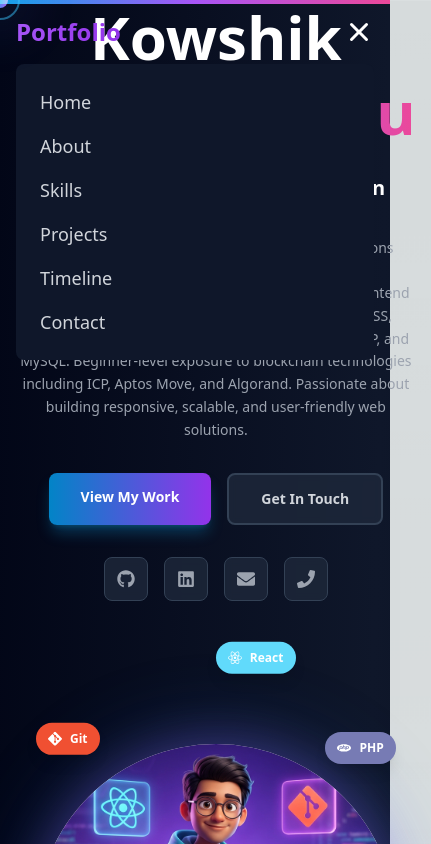
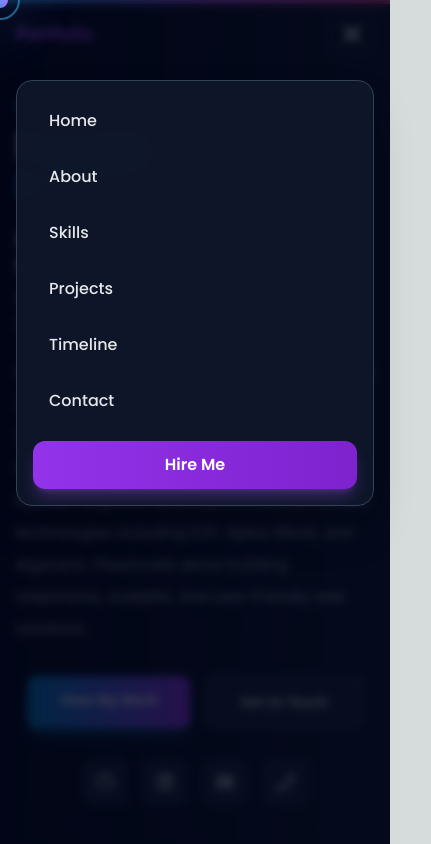
Before and after one commit to kowshik1206/Portfolio, a Next.js app: page / in a window 390 px wide. Both pictures are taken after a click on the button "Open menu". Shown: the top 844 px of the page, 431 px wide, since content can reach past the window. Built offline with nearby package versions, Linux system fonts and the light colour scheme.

Commit message:
Update portfolio components

```diff
--- a/components/Hero.tsx
+++ b/components/Hero.tsx
@@ -32,7 +32,7 @@ const Hero = () => {
   };
 
   return (
-    <section id="home" className="min-h-screen flex items-center justify-center px-4">
+    <section id="home" className="min-h-screen flex items-center justify-center px-4 pt-24 md:pt-0">
       <div className="container mx-auto">
         <motion.div
           variants={containerVariants}
@@ -41,29 +41,32 @@ const Hero = () => {
           className="grid md:grid-cols-2 gap-12 items-center"
         >
           {/* Left Content */}
-          <div className="space-y-6 text-center md:text-left">
+          <div className="space-y-6 text-left max-w-xl mx-auto md:mx-0">
             <motion.div variants={itemVariants}>
-              <h1 className="text-6xl md:text-7xl lg:text-8xl font-bold text-white mb-3 leading-tight">
+              <p className="text-primary-400 text-sm md:text-base font-semibold tracking-[0.18em] uppercase mb-3 [font-family:var(--font-inter)]">
+                Hello, I am
+              </p>
+              <h1 className="text-4xl sm:text-5xl md:text-6xl lg:text-7xl font-bold text-white mb-3 leading-[1.02] tracking-[-0.015em] [font-family:var(--font-poppins)]">
                 Kowshik
                 <br />
-                <span className="bg-gradient-to-r from-primary-500 via-purple-500 to-pink-500 bg-clip-text text-transparent">
+                <span className="block mt-1 bg-gradient-to-r from-primary-500 via-purple-500 to-pink-500 bg-clip-text text-transparent">
                   Boggavarapu
                 </span>
               </h1>
             </motion.div>
 
             <motion.div variants={itemVariants} className="space-y-2">
-              <h2 className="text-xl md:text-2xl text-white font-bold">
+              <h2 className="text-lg sm:text-xl md:text-2xl text-white font-semibold leading-snug [font-family:var(--font-poppins)]">
                 Full-Stack Developer & Blockchain Enthusiast
               </h2>
-              <p className="text-sm md:text-base text-gray-400 font-medium">
+              <p className="text-sm md:text-[15px] text-gray-400 font-medium leading-relaxed [font-family:var(--font-inter)]">
                 B.Tech IT Student | Building Modern Web Applications
               </p>
             </motion.div>
 
             <motion.p
               variants={itemVariants}
-              className="text-gray-400 text-sm md:text-base leading-relaxed max-w-2xl"
+              className="text-gray-400 text-base md:text-[17px] leading-8 max-w-2xl [font-family:var(--font-inter)]"
             >
               Motivated IT student with hands-on experience in frontend and full-stack web development. Skilled in HTML, CSS, JavaScript, React.js, Next.js, TypeScript, AngularJS, PHP, and MySQL. Beginner-level exposure to blockchain technologies including ICP, Aptos Move, and Algorand. Passionate about building responsive, scalable, and user-friendly web solutions.
             </motion.p>
@@ -128,10 +131,10 @@ const Hero = () => {
             variants={itemVariants}
             className="relative flex items-center justify-center"
           >
-            <div className="relative w-full max-w-lg h-[550px] flex items-center justify-center">
+            <div className="relative w-full max-w-lg h-[420px] sm:h-[500px] md:h-[550px] flex items-center justify-center">
               {/* White Circle Background with Neon Glow - Static */}
               <div
-                className="absolute w-[360px] h-[360px] md:w-[400px] md:h-[400px] bg-gradient-to-br from-white to-gray-50 rounded-full shadow-2xl flex items-center justify-center overflow-hidden"
+                className="absolute z-10 w-[260px] h-[260px] sm:w-[320px] sm:h-[320px] md:w-[400px] md:h-[400px] bg-gradient-to-br from-white to-gray-50 rounded-full shadow-2xl flex items-center justify-center overflow-hidden"
                 style={{
                   boxShadow: '0 0 50px rgba(139, 92, 246, 0.35), 0 0 90px rgba(59, 130, 246, 0.25)',
                 }}
@@ -140,9 +143,9 @@ const Hero = () => {
                   <Image
                     src="/developer-avatar.png"
                     alt="Kowshik - Full Stack Developer"
-                    width={400}
-                    height={400}
-                    className="object-cover scale-110"
+                    fill
+                    sizes="(max-width: 640px) 260px, (max-width: 768px) 320px, 400px"
+                    className="w-full h-full object-cover scale-110"
                     priority
                   />
                 </div>
--- a/components/Navbar.tsx
+++ b/components/Navbar.tsx
@@ -17,6 +17,25 @@ const Navbar = () => {
     return () => window.removeEventListener('scroll', handleScroll);
   }, []);
 
+  useEffect(() => {
+    document.body.style.overflow = isMobileMenuOpen ? 'hidden' : '';
+
+    return () => {
+      document.body.style.overflow = '';
+    };
+  }, [isMobileMenuOpen]);
+
+  useEffect(() => {
+    const handleResize = () => {
+      if (window.innerWidth >= 768) {
+        setIsMobileMenuOpen(false);
+      }
+    };
+
+    window.addEventListener('resize', handleResize);
+    return () => window.removeEventListener('resize', handleResize);
+  }, []);
+
   const navItems = [
     { name: 'Home', href: '#home' },
     { name: 'About', href: '#about' },
@@ -31,16 +50,16 @@ const Navbar = () => {
       initial={{ y: -100, opacity: 0 }}
       animate={{ y: 0, opacity: 1 }}
       transition={{ duration: 0.6, ease: "easeOut" }}
-      className={`fixed top-0 left-0 right-0 z-40 transition-all duration-300 ${isScrolled ? 'bg-dark-950/95 backdrop-blur-xl shadow-lg border-b border-dark-800' : 'bg-transparent'
+      className={`fixed top-0 left-0 right-0 z-50 transition-all duration-300 ${isScrolled ? 'bg-dark-950/95 backdrop-blur-xl shadow-lg border-b border-dark-800' : 'bg-transparent'
         }`}
     >
-      <div className="container mx-auto px-4 py-4">
+      <div className="container mx-auto px-4 py-3 md:py-4 [font-family:var(--font-poppins)]">
         <div className="flex items-center justify-between">
           <motion.div
             whileHover={{ scale: 1.05 }}
             whileTap={{ scale: 0.95 }}
           >
-            <Link href="/" className="text-2xl font-bold bg-gradient-to-r from-purple-500 to-purple-600 bg-clip-text text-transparent">
+            <Link href="/" className="text-lg sm:text-xl md:text-2xl font-bold bg-gradient-to-r from-purple-500 to-purple-600 bg-clip-text text-transparent">
               Portfolio
             </Link>
           </motion.div>
@@ -56,7 +75,7 @@ const Navbar = () => {
                 transition={{ duration: 0.5, delay: 0.1 * index }}
                 whileHover={{ scale: 1.1, color: '#667eea' }}
                 whileTap={{ scale: 0.95 }}
-                className="text-gray-300 hover:text-primary-400 transition-colors duration-300 font-medium relative group"
+                className="text-gray-300 hover:text-primary-400 transition-colors duration-300 font-semibold relative group"
               >
                 {item.name}
                 <span className="absolute -bottom-1 left-0 w-0 h-0.5 bg-gradient-to-r from-primary-500 to-purple-500 group-hover:w-full transition-all duration-300"></span>
@@ -75,7 +94,9 @@ const Navbar = () => {
           {/* Mobile Menu Button */}
           <button
             onClick={() => setIsMobileMenuOpen(!isMobileMenuOpen)}
-            className="md:hidden text-white text-3xl"
+            aria-label={isMobileMenuOpen ? 'Close menu' : 'Open menu'}
+            aria-expanded={isMobileMenuOpen}
+            className="md:hidden text-white text-3xl w-11 h-11 flex items-center justify-center rounded-lg border border-dark-700 bg-dark-900/70 backdrop-blur-sm"
           >
             {isMobileMenuOpen ? <HiX /> : <HiMenuAlt3 />}
           </button>
@@ -83,22 +104,43 @@ const Navbar = () => {
 
         {/* Mobile Menu */}
         {isMobileMenuOpen && (
+          <>
             <motion.div
-            initial={{ opacity: 0, y: -20 }}
-            animate={{ opacity: 1, y: 0 }}
-            className="md:hidden mt-4 space-y-4 bg-dark-900 rounded-lg p-6"
+              initial={{ opacity: 0 }}
+              animate={{ opacity: 1 }}
+              exit={{ opacity: 0 }}
+              onClick={() => setIsMobileMenuOpen(false)}
+              className="md:hidden fixed inset-0 bg-dark-950/75 backdrop-blur-sm z-40"
+            />
+
+            <motion.div
+              initial={{ opacity: 0, y: -16, scale: 0.98 }}
+              animate={{ opacity: 1, y: 0, scale: 1 }}
+              transition={{ duration: 0.2, ease: 'easeOut' }}
+              className="md:hidden fixed top-20 left-4 right-4 z-50 rounded-2xl border border-dark-700 bg-dark-900/95 backdrop-blur-xl p-4 shadow-2xl"
             >
+              <div className="space-y-2">
                 {navItems.map((item) => (
                   <a
                     key={item.name}
                     href={item.href}
                     onClick={() => setIsMobileMenuOpen(false)}
-                className="block text-gray-300 hover:text-primary-400 transition-colors duration-300 text-lg"
+                    className="block rounded-xl px-4 py-3 text-base font-medium text-gray-200 hover:text-white hover:bg-dark-800 transition-colors duration-200"
                   >
                     {item.name}
                   </a>
                 ))}
+              </div>
+
+              <a
+                href="#contact"
+                onClick={() => setIsMobileMenuOpen(false)}
+                className="mt-4 block w-full text-center rounded-xl px-4 py-3 bg-gradient-to-r from-purple-600 to-purple-700 text-white font-semibold shadow-lg shadow-purple-500/30"
+              >
+                Hire Me
+              </a>
             </motion.div>
+          </>
         )}
       </div>
     </motion.nav>
```
Lines whose indentation alone changed are shown as unchanged.
